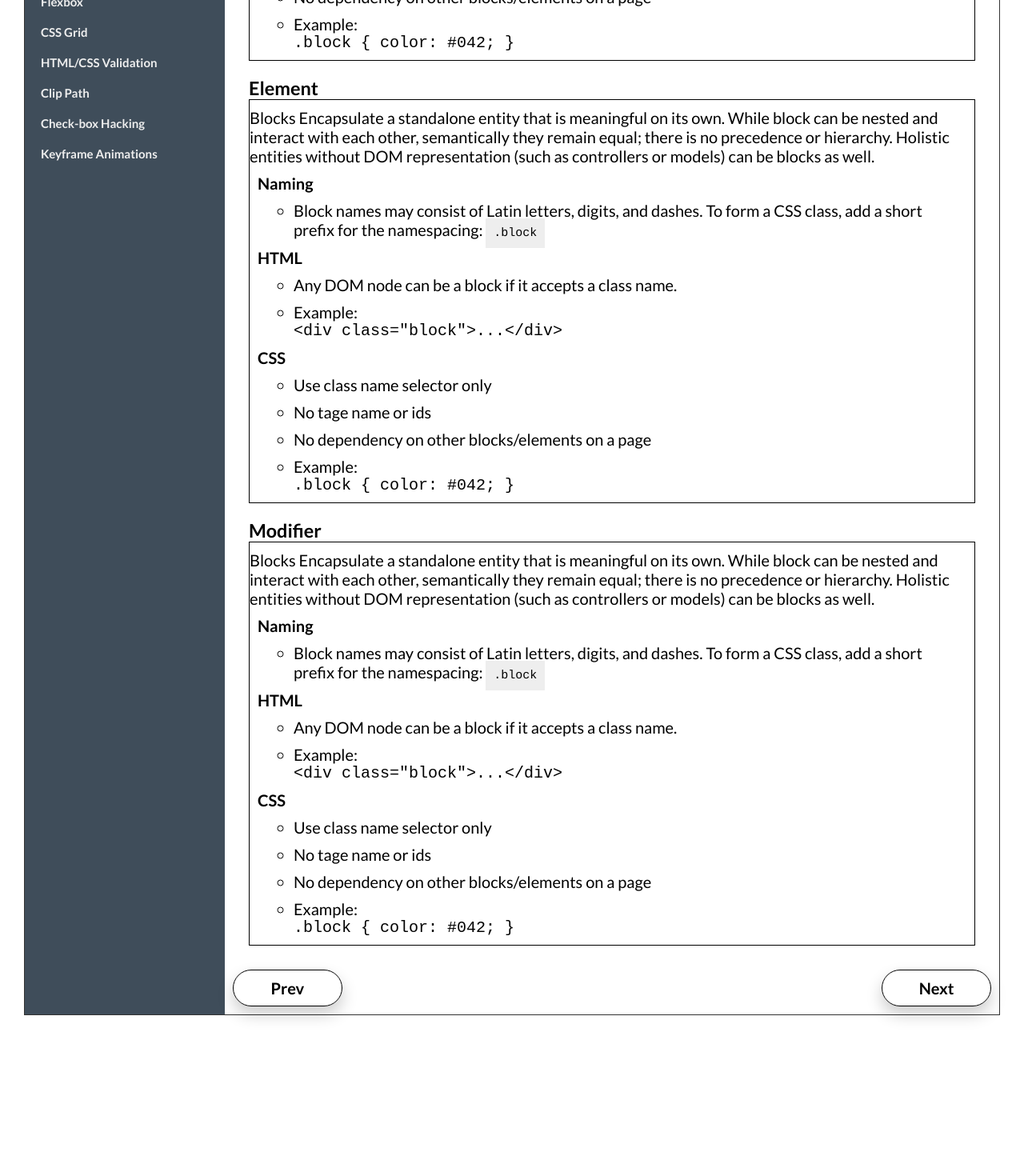
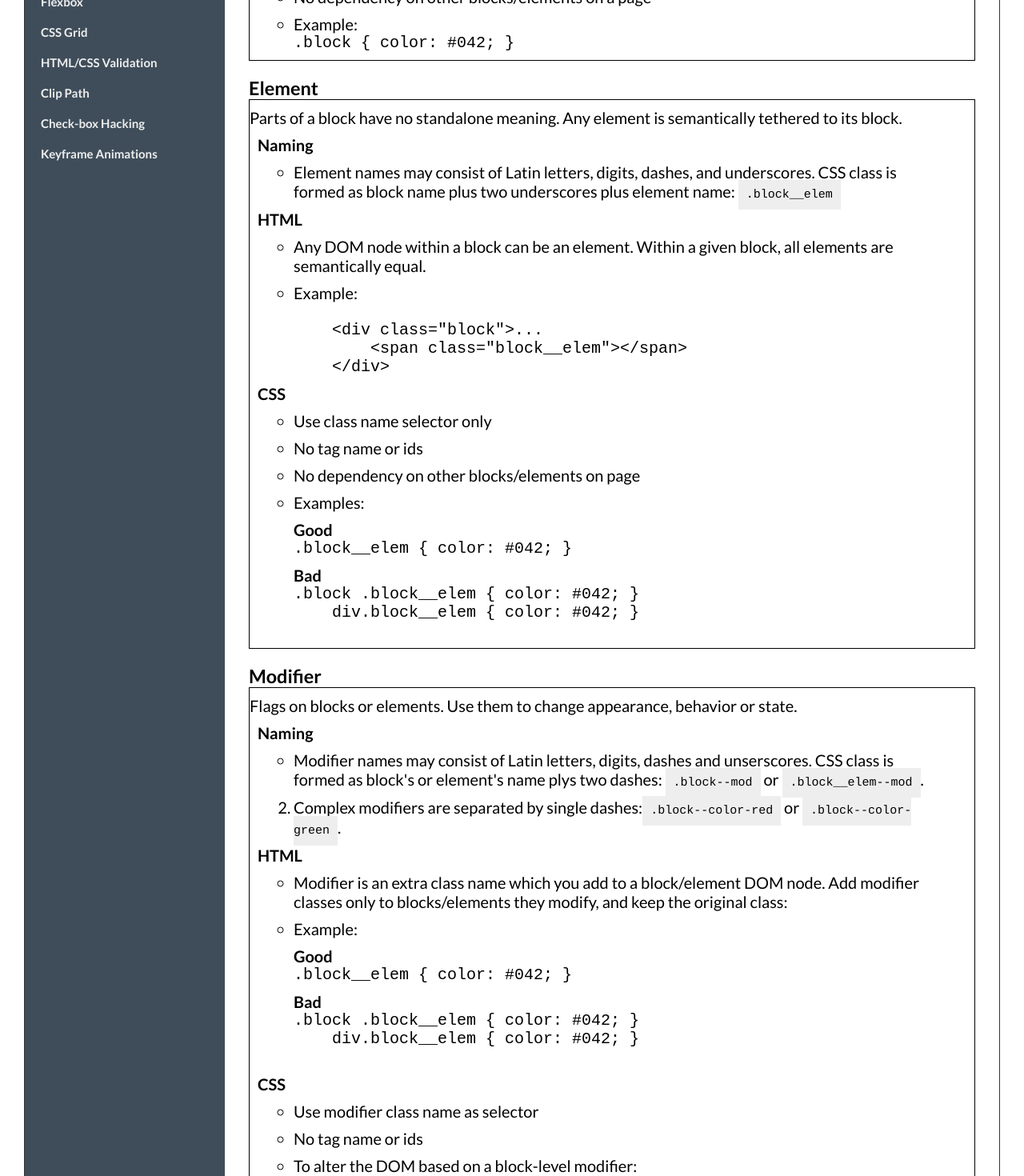
Before and after one commit to prescottbreeden/advanced_css_module, a React app in the folder front_end/: page /8 in a window 1280 px wide. Shown: the part 1220-2690 px from the top of the page at 80% size. Before the commit the page ends 2519 px from the top, so only its background shows below. Built offline with nearby package versions, Linux system fonts and the light colour scheme.

Commit message:
stuff and stuff

```diff
--- a/front_end/src/components/chapter2/BemIntro.jsx
+++ b/front_end/src/components/chapter2/BemIntro.jsx
@@ -112,11 +112,8 @@ const BemIntro = (props) => {
         </h3>
         <div className="u-border-solid">
           <p className="module__text">
-            Blocks Encapsulate a standalone entity that is meaningful on its own.
-            While block can be nested and interact with each other, semantically
-            they remain equal; there is no precedence or hierarchy. Holistic
-            entities without DOM representation (such as controllers or models)
-            can be blocks as well.
+            Parts of a block have no standalone meaning. Any element is
+            semantically tethered to its block.
           </p>
           <ul className="module__list">
             <p className="module__text">
@@ -124,9 +121,10 @@ const BemIntro = (props) => {
             </p>
             <ul className="module__list">
               <li className="module__list--item u-list-circle">
-                Block names may consist of Latin letters, digits, and dashes. To
-                form a CSS class, add a short prefix for the namespacing:  <span className="module__terminal-code">
-                  .block</span>
+                Element names may consist of Latin letters, digits, dashes, and
+                underscores. CSS class is formed as block name plus two
+                underscores plus element name:  <span className="module__terminal-code">
+                  .block__elem</span>
               </li>
             </ul>
             <p className="module__text">
@@ -134,11 +132,15 @@ const BemIntro = (props) => {
             </p>
             <ul className="module__list">
               <li className="module__list--item u-list-circle">
-                Any DOM node can be a block if it accepts a class name.
+                Any DOM node within a block can be an element.  Within a
+                given block, all elements are semantically equal.
               </li>
               <li className="module__list--item u-list-circle">
                 Example: <span className="module__css-code">
-                  <pre>{'<div class="block">...</div>'}</pre>
+                  <pre>{`
+    <div class="block">...
+        <span class="block__elem"></span>
+    </div>`}</pre>
                 </span>
               </li>
             </ul>
@@ -150,14 +152,22 @@ const BemIntro = (props) => {
                 Use class name selector only
               </li>
               <li className="module__list--item u-list-circle">
-                No tage name or ids
+                No tag name or ids
               </li>
               <li className="module__list--item u-list-circle">
-                No dependency on other blocks/elements on a page
+                No dependency on other blocks/elements on page
               </li>
               <li className="module__list--item u-list-circle">
-                Example: <span className="module__css-code">
-                  <pre>{'.block { color: #042; }'}</pre>
+                Examples:
+                <p className="module__text"><strong>Good</strong></p>
+                 <span className="module__css-code">
+                  <pre>{'.block__elem { color: #042; }'}</pre>
+                </span>
+                <p className="module__text"><strong>Bad</strong></p>
+                 <span className="module__css-code">
+                   <pre>{`.block .block__elem { color: #042; }
+    div.block__elem { color: #042; }
+                    `}</pre>
                 </span>
               </li>
             </ul>
@@ -168,11 +178,8 @@ const BemIntro = (props) => {
         </h3>
         <div className="u-border-solid">
           <p className="module__text">
-            Blocks Encapsulate a standalone entity that is meaningful on its own.
-            While block can be nested and interact with each other, semantically
-            they remain equal; there is no precedence or hierarchy. Holistic
-            entities without DOM representation (such as controllers or models)
-            can be blocks as well.
+            Flags on blocks or elements. Use them to change appearance, behavior
+            or state.
           </p>
           <ul className="module__list">
             <p className="module__text">
@@ -180,9 +187,18 @@ const BemIntro = (props) => {
             </p>
             <ul className="module__list">
               <li className="module__list--item u-list-circle">
-                Block names may consist of Latin letters, digits, and dashes. To
-                form a CSS class, add a short prefix for the namespacing:  <span className="module__terminal-code">
-                  .block</span>
+                Modifier names may consist of Latin letters, digits, dashes and
+                unserscores. CSS class is formed as block's or element's name
+                plys two dashes: <span className="module__terminal-code">
+                  .block--mod</span> or <span className="module__terminal-code">
+                  .block__elem--mod</span>.
+              </li>
+              <li className="module__list--item">
+                Complex modifiers are separated by single dashes:
+                  <span className="module__terminal-code">
+                  .block--color-red</span> or <span className="module__terminal-code">
+                  .block--color-green</span>.
+
               </li>
             </ul>
             <p className="module__text">
@@ -190,11 +206,21 @@ const BemIntro = (props) => {
             </p>
             <ul className="module__list">
               <li className="module__list--item u-list-circle">
-                Any DOM node can be a block if it accepts a class name.
+                Modifier is an extra class name which you add to a block/element
+                DOM node. Add modifier classes only to blocks/elements they
+                modify, and keep the original class:
               </li>
               <li className="module__list--item u-list-circle">
-                Example: <span className="module__css-code">
-                  <pre>{'<div class="block">...</div>'}</pre>
+                Example:
+                <p className="module__text"><strong>Good</strong></p>
+                 <span className="module__css-code">
+                  <pre>{'.block__elem { color: #042; }'}</pre>
+                </span>
+                <p className="module__text"><strong>Bad</strong></p>
+                 <span className="module__css-code">
+                   <pre>{`.block .block__elem { color: #042; }
+    div.block__elem { color: #042; }
+                    `}</pre>
                 </span>
               </li>
             </ul>
@@ -203,17 +229,17 @@ const BemIntro = (props) => {
             </p>
             <ul className="module__list">
               <li className="module__list--item u-list-circle">
-                Use class name selector only
+                Use modifier class name as selector
               </li>
               <li className="module__list--item u-list-circle">
-                No tage name or ids
+                No tag name or ids
               </li>
               <li className="module__list--item u-list-circle">
-                No dependency on other blocks/elements on a page
+                To alter the DOM based on a block-level modifier:
               </li>
               <li className="module__list--item u-list-circle">
                 Example: <span className="module__css-code">
-                  <pre>{'.block { color: #042; }'}</pre>
+                  <pre>{'.block-- { color: #042; }'}</pre>
                 </span>
               </li>
             </ul>
```
